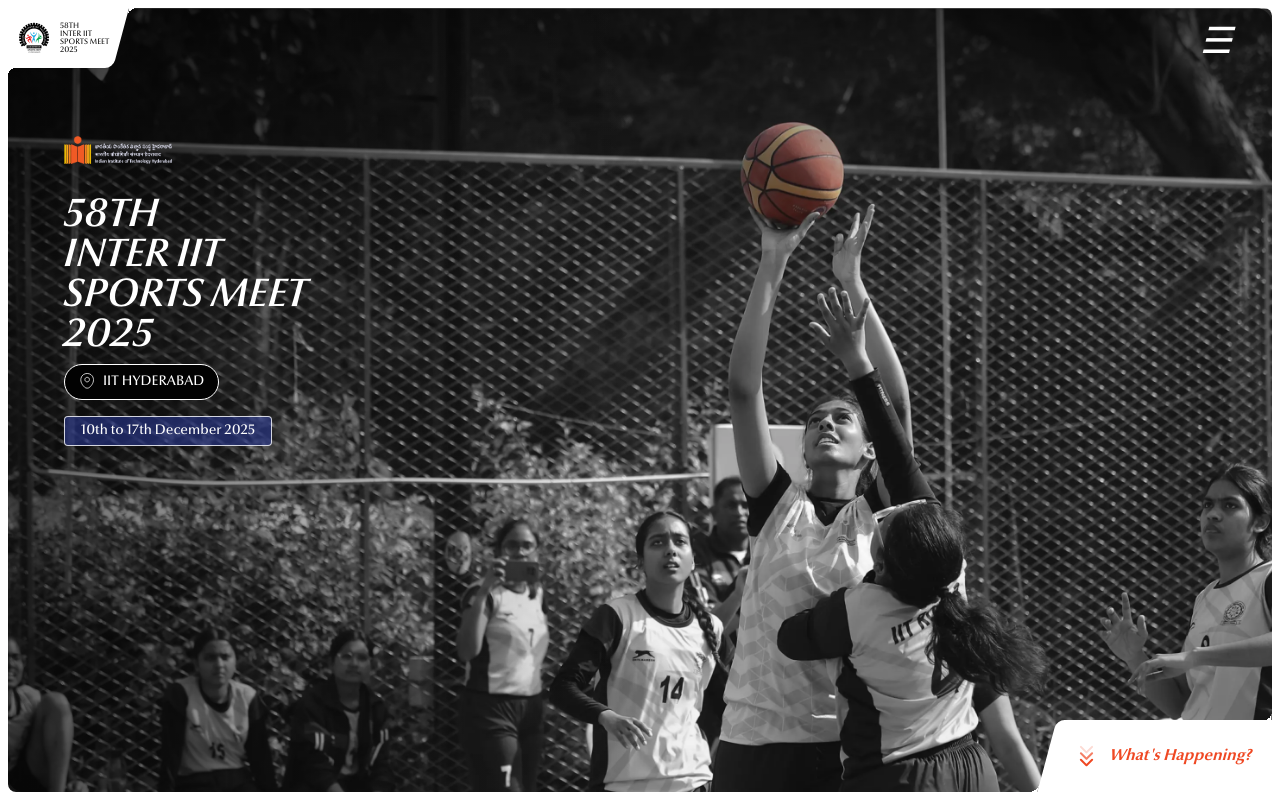
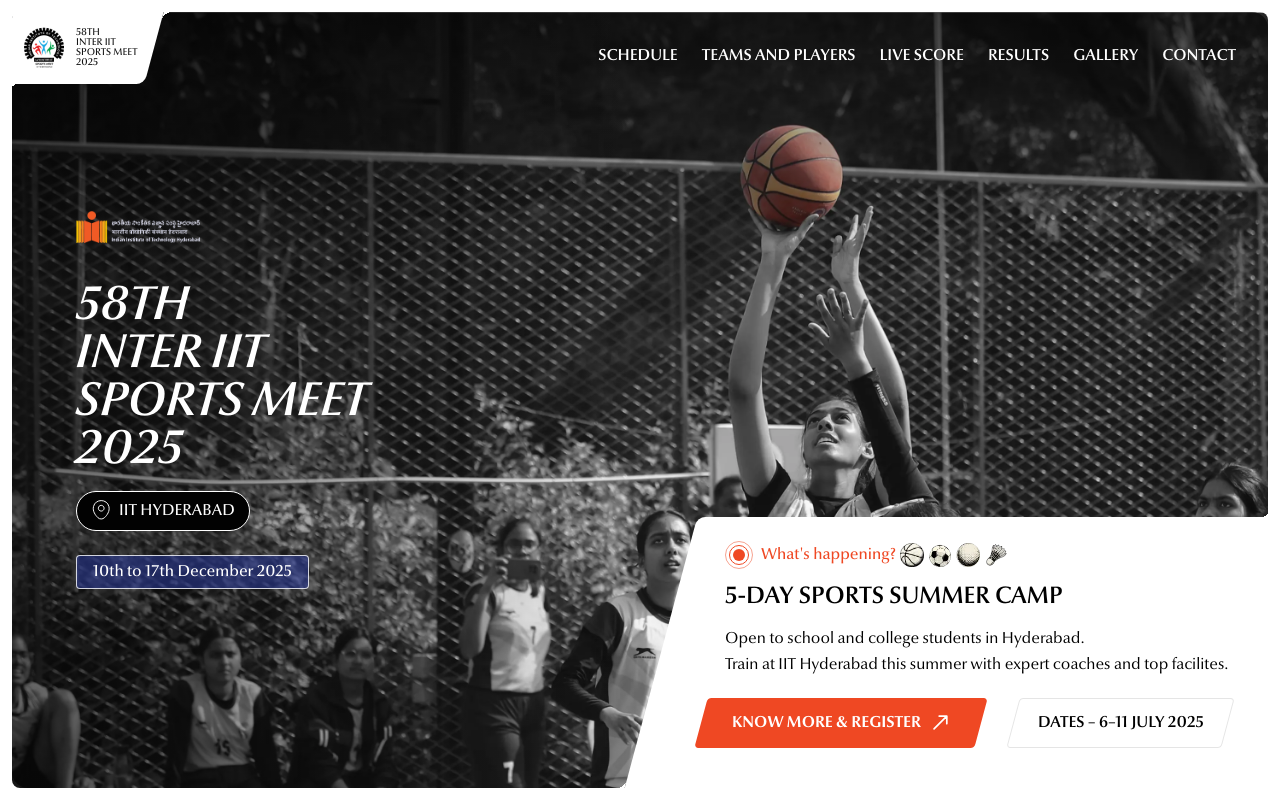
Before and after one commit to rayanry9/iism-2025, a SvelteKit app in the folder web/main/: page / in a window 1280 px wide. Shown: the top 800 px of the page. Built offline with nearby package versions, Linux system fonts and the light colour scheme.

Commit message:
fix: responsive

```diff
--- a/web/main/src/routes/+page.svelte
+++ b/web/main/src/routes/+page.svelte
@@ -1,9 +1,5 @@
 <script lang="ts">
-	let showMenu = false;
-
-	const toggleMenu = () => {
-		showMenu = !showMenu;
-	};
+	let showMenu = $state(false);
 </script>
 
 <svelte:head>
@@ -14,7 +10,9 @@
 	/>
 </svelte:head>
 
-<header class="3xl:p-6 3xl:rounded-2xl relative h-full overflow-x-clip rounded-lg p-2">
+<header
+	class="3xl:p-5 3xl:rounded-2xl relative h-full overflow-x-clip rounded-lg p-2 sm:p-3 2xl:p-4"
+>
 	<div class="relative z-10 h-full">
 		<!-- Gradients -->
 		<div
@@ -33,7 +31,7 @@
 
 		<!-- Logo + Text container positioned on top left of the image -->
 		<section
-			class="3xl:-left-4 3xl:gap-x-5 3xl:pl-9 3xl:pr-7 3xl:rounded-br-2xl 3xl:py-5 absolute -top-[0.3px] -left-2 flex -skew-x-15 items-center gap-x-2 rounded-br-lg bg-white py-3 pr-3 pl-4"
+			class="3xl:-left-4 3xl:gap-x-5 3xl:pl-9 3xl:pr-7 3xl:rounded-br-2xl 3xl:py-5 absolute -top-[0.3px] -left-2 flex -skew-x-15 items-center gap-x-2 rounded-br-lg bg-white py-3 pr-3 pl-4 sm:pr-4"
 		>
 			<!-- Rounded Corner top right -->
 			<div
@@ -44,9 +42,11 @@
 				class="top-left-corner 3xl:size-4 3xl:left-8 3xl:-bottom-[15px] absolute -bottom-2 left-[17.2px] size-2 skew-x-15 bg-white"
 			></div>
 
-			<img src="/logo.png" alt="Logo" class="3xl:size-[4.5rem] size-9 skew-x-15" />
+			<img src="/logo.png" alt="Logo" class="3xl:size-[4.5rem] size-9 skew-x-15 sm:size-12" />
 
-			<div class="3xl:text-sm skew-x-15 text-[8px] leading-none font-medium text-[#121212]">
+			<div
+				class="3xl:text-sm skew-x-15 text-[8px] leading-none font-medium text-[#121212] sm:text-[10px]"
+			>
 				58TH<br />
 				INTER IIT<br />
 				SPORTS MEET<br />
@@ -56,7 +56,7 @@
 
 		<!--Nav bar for the layouts other than mobile-->
 		<nav
-			class="3xl:flex absolute top-0 right-0 hidden justify-end gap-x-12 p-12 font-semibold text-white"
+			class="3xl:p-12 3xl:gap-x-12 absolute top-0 right-0 hidden justify-end gap-x-6 font-semibold text-white lg:flex lg:p-8"
 		>
 			<a href="#schedule" class="hover:underline">SCHEDULE</a>
 			<a href="#teams" class="hover:underline">TEAMS AND PLAYERS</a>
@@ -67,12 +67,14 @@
 		</nav>
 
 		<!-- Mobile dropdown menu-->
-		<nav class="3xl:hidden absolute top-0 left-0 z-50 w-full">
+		<nav class="absolute top-0 left-0 z-50 w-full lg:hidden">
 			<!-- Menu button at top right -->
 			<div class="relative py-4">
 				<!-- Increased horizontal padding -->
 				<button
-					on:click={toggleMenu}
+					onclick={() => {
+						showMenu = !showMenu;
+					}}
 					class="absolute right-10 text-4xl text-white italic focus:outline-none"
 					aria-label="Toggle menu"
 				>
@@ -95,7 +97,9 @@
 						</div>
 					</div>
 					<button
-						on:click={toggleMenu}
+						onclick={() => {
+							showMenu = !showMenu;
+						}}
 						class="absolute top-4 right-6 text-5xl font-bold text-white"
 						aria-label="Close menu"
 					>
@@ -173,9 +177,12 @@
 						</div>
 					</div>
 					<div class="absolute bottom-10 ml-10 flex items-center gap-8 *:size-8">
-						<img src="instagram.svg" alt="event 1" />
-						<img src="linkedin.svg" alt="event 2" />
-						<img src="medium.svg" alt="event 3" />
+						<a href="https://www.instagram.com/interiit_sports2025/">
+							<img src="instagram.svg" alt="event 1" />
+						</a>
+						<a href="https://www.linkedin.com/company/inter-iit-sports-meet-2025/">
+							<img src="linkedin.svg" alt="event 2" />
+						</a>
 					</div>
 				</div>
 			{/if}
@@ -183,15 +190,17 @@
 
 		<!-- Header Text -->
 		<section
-			class="3xl:pl-28 3xl:gap-8 3xl:bottom-0 3xl:top-0 absolute top-32 flex flex-col justify-center gap-4 pl-14 text-white"
+			class="3xl:pl-28 3xl:gap-8 absolute top-32 flex flex-col justify-center gap-4 pl-14 text-white sm:top-40 sm:gap-6 sm:pl-16 lg:top-0 lg:bottom-0"
 		>
 			<!-- IITH logo -->
 			<div class="flex justify-start">
-				<img src="/iith-logo-full.png" alt="IITH Logo" class="3xl:h-10 mb-4 h-7" />
+				<img src="/iith-logo-full.png" alt="IITH Logo" class="3xl:h-10 mb-4 h-7 sm:h-8" />
 			</div>
 
 			<!-- Event Title -->
-			<div class="3xl:text-[4rem] text-[2.5rem] leading-none font-semibold text-nowrap italic">
+			<div
+				class="3xl:text-[4rem] text-[2.5rem] leading-none font-semibold text-nowrap italic sm:text-5xl"
+			>
 				<p>58TH</p>
 				<p>INTER IIT</p>
 				<p>SPORTS MEET</p>
@@ -200,15 +209,15 @@
 
 			<!-- IIT HYDERABAD location -->
 			<div
-				class="3xl:text-xl -mt-2 flex w-fit items-center gap-2 rounded-full border border-white bg-[#020202] px-3.5 py-2.5 text-sm leading-none font-medium"
+				class="3xl:text-xl -mt-2 flex w-fit items-center gap-2 rounded-full border border-white bg-[#020202] px-3.5 py-2.5 text-sm leading-none font-medium sm:text-base"
 			>
-				<img src="/pin.svg" alt="pin" class="3xl:size-fit -mt-0.5 size-4" />
+				<img src="/pin.svg" alt="pin" class="3xl:size-fit -mt-0.5 size-4 sm:size-5" />
 				<p>IIT HYDERABAD</p>
 			</div>
 
 			<!-- Dates -->
 			<div
-				class="bg-custom-blue/60 3xl:text-xl inline-flex w-fit items-center gap-2 rounded-sm border border-white/80 px-4 py-1 text-sm font-medium"
+				class="bg-custom-blue/60 3xl:text-xl inline-flex w-fit items-center gap-2 rounded-sm border border-white/80 px-4 py-1 text-sm font-medium sm:text-base"
 			>
 				10th to 17th December 2025
 			</div>
@@ -216,11 +225,11 @@
 
 		<!-- Bottom Right Announcement -->
 		<section
-			class="3xl:-right-10 3xl:gap-3 3xl:rounded-tl-2xl 3xl:pt-10 3xl:pb-4 3xl:pr-20 absolute -right-3 -bottom-[0.3px] flex w-fit -skew-x-15 flex-col rounded-tl-lg bg-white py-6 pr-8 pl-8 text-white"
+			class="3xl:gap-3 3xl:rounded-tl-2xl 3xl:pt-10 3xl:pb-4 absolute -right-3 -bottom-[0.3px] flex w-fit -skew-x-15 flex-col rounded-tl-lg bg-white py-6 pr-8 pl-8 text-white sm:-right-10 sm:pr-20 sm:pl-4"
 		>
 			<!-- Rounded Corner top right -->
 			<div
-				class="bottom-right-corner 3xl:size-4 3xl:-top-[1rem] 3xl:right-[5.3rem] absolute -top-[7.8px] right-[1.4rem] size-2 skew-x-15 bg-white"
+				class="bottom-right-corner 3xl:size-4 3xl:-top-[1rem] 3xl:right-[5.3rem] absolute -top-[7.7px] right-[1.3rem] size-2 skew-x-15 bg-white sm:right-[4.75rem]"
 			></div>
 
 			<!-- Rounded Corner bottom left -->
@@ -229,13 +238,13 @@
 			></div>
 
 			<!-- Mobile Right Bottom Text -->
-			<div class=" 3xl:hidden flex items-center gap-x-4">
+			<div class=" flex items-center gap-x-4 sm:hidden">
 				<img src="orange-triple-chevron-down.svg" alt="chevron down" class="skew-x-15" />
 				<p class="text-custom-orange font-bold text-nowrap">What's Happening?</p>
 			</div>
 
 			<!-- Desktop Right bottom Text -->
-			<div class="3xl:flex hidden skew-x-15 flex-col gap-3 pb-4 pl-6 text-black">
+			<div class="hidden skew-x-15 flex-col gap-3 pb-4 pl-6 text-black sm:flex">
 				<!-- Top Row: Circle + Heading -->
 				<div class="flex items-center gap-1 pl-6">
 					<div
@@ -248,7 +257,9 @@
 						</div>
 					</div>
 
-					<p class="text-custom-orange ml-1 text-xl font-medium">What's happening?</p>
+					<p class="text-custom-orange 3xl:text-xl ml-1 font-medium sm:text-base">
+						What's happening?
+					</p>
 					<div class="flex items-center gap-1 *:size-6">
 						<img src="basketball.webp" alt="event 1" />
 						<img src="football.webp" alt="event 2" />
@@ -258,19 +269,21 @@
 				</div>
 
 				<!-- Title -->
-				<p class="pl-6 text-[2.5rem] leading-snug font-semibold">5-DAY SPORTS SUMMER CAMP</p>
+				<p class="3xl:text-[2.5rem] pl-6 leading-snug font-semibold sm:text-2xl">
+					5-DAY SPORTS SUMMER CAMP
+				</p>
 
 				<!-- Two lines of text -->
-				<div class="pl-6 text-xl leading-relaxed">
+				<div class="3xl:text-xl pl-6 leading-relaxed sm:text-base">
 					<p>Open to school and college students in Hyderabad.</p>
 					<p>Train at IIT Hyderabad this summer with expert coaches and top facilites.</p>
 				</div>
 
 				<!-- Buttons -->
-				<div class="mt-2 flex -skew-x-15 gap-x-8 *:py-3">
+				<div class="3xl:text-lg mt-2 flex -skew-x-15 gap-x-8 *:py-3 sm:text-base">
 					<!-- Skewed Button -->
 					<button
-						class="bg-custom-orange hover:bg-custom-orange/90 flex grow flex-row flex-nowrap items-center justify-center rounded text-lg font-bold text-white transition hover:cursor-pointer"
+						class="bg-custom-orange hover:bg-custom-orange/90 flex grow flex-row flex-nowrap items-center justify-center rounded font-bold text-white transition hover:cursor-pointer"
 					>
 						<a href="/workshop" target="_blank" class="flex flex-nowrap items-center">
 							<p class="skew-x-15">KNOW MORE & REGISTER</p>
@@ -282,7 +295,7 @@
 
 					<!-- Skewed Date Box -->
 					<div
-						class="flex flex-row items-center rounded border border-black/10 bg-white px-6 text-lg font-semibold text-black"
+						class="flex flex-row items-center rounded border border-black/10 bg-white px-6 font-semibold text-black"
 					>
 						<p class="skew-x-15">DATES – 6–11 JULY 2025</p>
 					</div>
@@ -293,7 +306,7 @@
 </header>
 
 <!-- Mobile Workshop Details -->
-<section class="3xl:hidden flex flex-col px-6 py-6">
+<section class="flex flex-col px-6 py-6 sm:hidden">
 	<div class="flex items-center gap-4">
 		<div
 			class="border-custom-orange/50 flex size-7 animate-pulse flex-row items-center justify-center rounded-full border"
```
